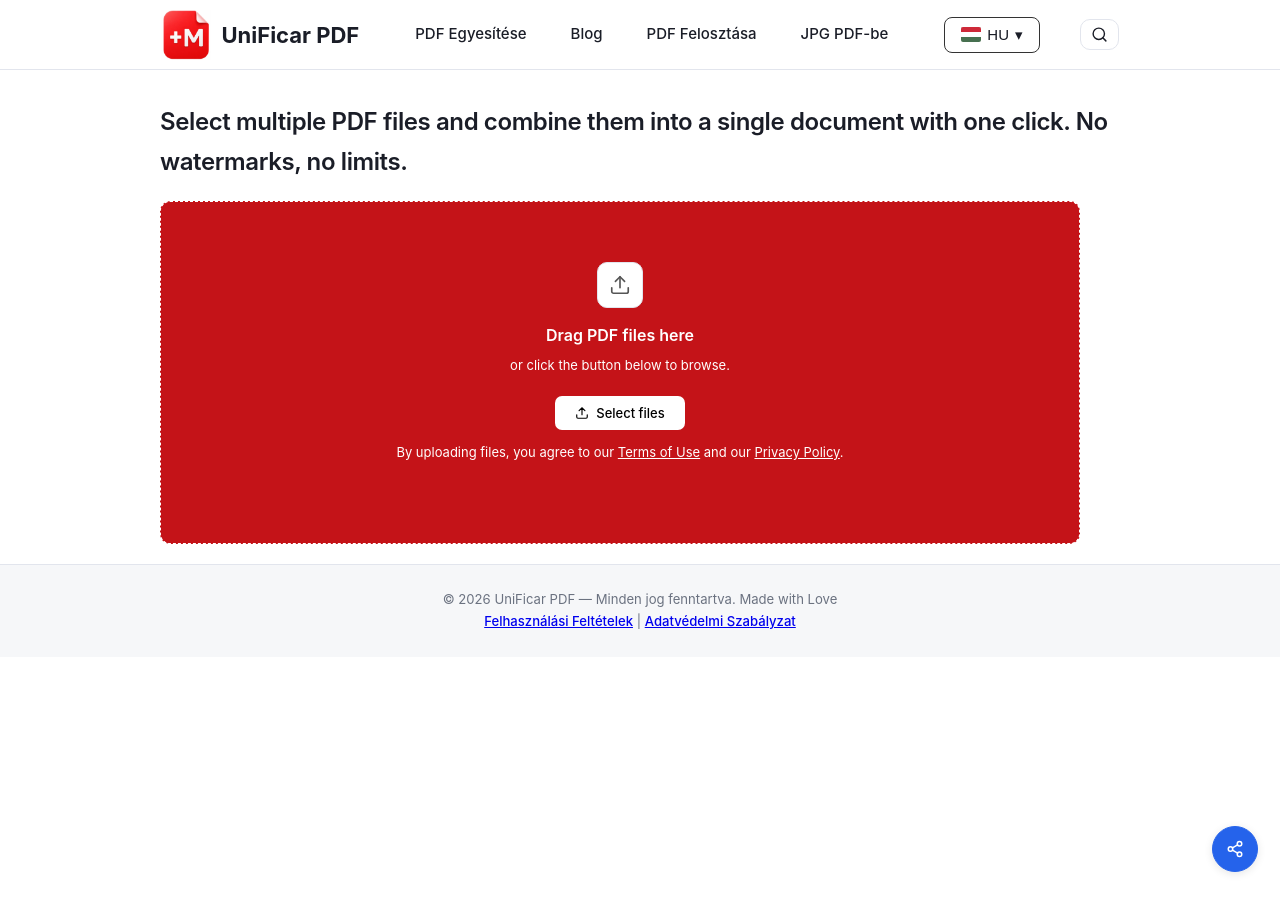
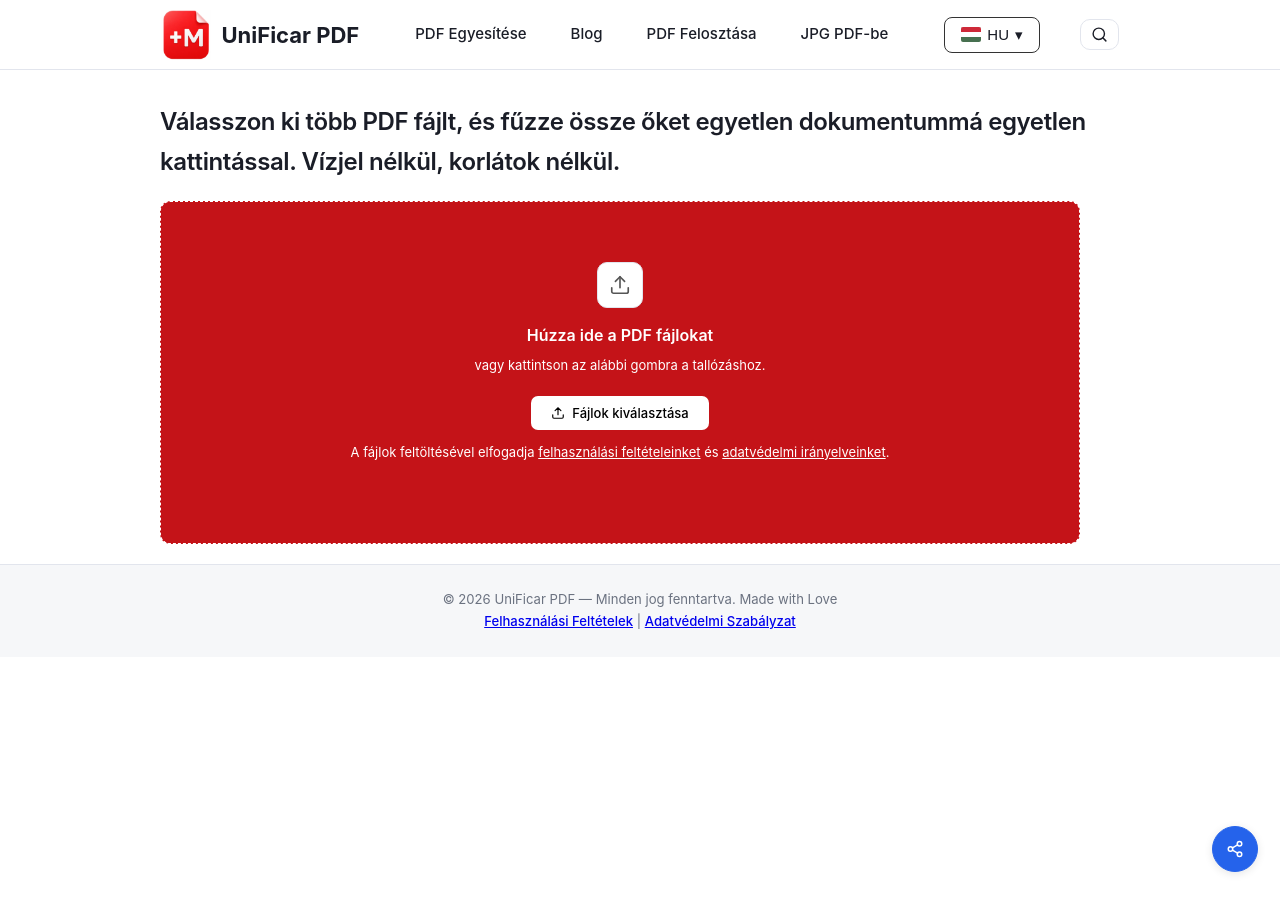
Before and after one commit to rforrupesh/jekyllmultilingual, a Jekyll site: the page built from hu/upload.md, in a window 1280 px wide. Built offline with Jekyll 4.4.1, drawn with Linux system fonts in a browser that asks for light colours.

Commit message:
Update upload.md

```diff
--- a/hu/upload.md
+++ b/hu/upload.md
@@ -721,7 +721,7 @@ scripts:
 </div>
 <main class="container1">
   <!-- H1 + P — visible before upload, hidden after -->
-  <h1 class="page-title" id="pageTitle">Select multiple PDF files and combine them into a single document with one click. No watermarks, no limits.</h1>
+  <h1 class="page-title" id="pageTitle">Válasszon ki több PDF fájlt, és fűzze össze őket egyetlen dokumentummá egyetlen kattintással. Vízjel nélkül, korlátok nélkül.</h1>
   <p class="page-sub" id="pageSub"></p>
   <!-- UPLOAD STATE (centered, full viewport height) -->
   <div id="uploadState">
@@ -733,19 +733,19 @@ scripts:
           <line x1="12" y1="3" x2="12" y2="15"/>
         </svg>
       </div>
-      <h2>Drag PDF files here</h2>
-      <p>or click the button below to browse.</p>
+      <h2>Húzza ide a PDF fájlokat</h2>
+      <p>vagy kattintson az alábbi gombra a tallózáshoz.</p>
       <button class="btn-black" id="browseBtn">
         <svg viewBox="0 0 24 24" fill="none" stroke="currentColor" stroke-width="2" stroke-linecap="round">
           <path d="M21 15v4a2 2 0 01-2 2H5a2 2 0 01-2-2v-4M17 8l-5-5-5 5M12 3v12"/>
         </svg>
-        Select files
+        Fájlok kiválasztása
       </button>
       <p class="upload-note">
-        By uploading files, you agree to our
-        <a href="/en/terms-of-use/" target="_blank">Terms of Use</a>
-        and our
-        <a href="/en/privacy-policy/" target="_blank">Privacy Policy</a>.
+        A fájlok feltöltésével elfogadja
+        <a href="/hu/terms-of-use/" target="_blank">felhasználási feltételeinket</a>
+        és
+        <a href="/hu/privacy-policy/" target="_blank">adatvédelmi irányelveinket</a>.
       </p>
     </div>
     <input type="file" id="fileInput" multiple accept="application/pdf" hidden>
@@ -754,7 +754,7 @@ scripts:
   <div id="uploadedState">
     <div class="toolbar">
       <div class="toolbar-left">
-        <span class="toolbar-title">Files to merge</span>
+        <span class="toolbar-title">Összefűzendő fájlok</span>
         <span class="file-count" id="fileCount">0</span>
         <button class="btn-sm" onclick="sortFiles('asc')">
           <svg viewBox="0 0 12 12" fill="none" stroke-width="1.6" stroke-linecap="round">
@@ -771,20 +771,20 @@ scripts:
         <button class="btn-add-top" onclick="document.getElementById('moreInput').click()">
           <svg viewBox="0 0 24 24" fill="none" stroke="currentColor" stroke-width="2" stroke-linecap="round">
             <line x1="12" y1="5" x2="12" y2="19"/><line x1="5" y1="12" x2="19" y2="12"/>
-          </svg>Add PDF
+          </svg>PDF hozzáadása
         </button>
         <button class="btn-merge-top" id="mergeBtnTop" onclick="mergePDFs()">
           <svg viewBox="0 0 24 24" fill="none" stroke="currentColor" stroke-width="2" stroke-linecap="round">
             <path d="M8 6H5a2 2 0 00-2 2v8a2 2 0 002 2h3M16 6h3a2 2 0 012 2v8a2 2 0 01-2 2h-3M12 3v18"/>
           </svg>
-          Merge PDF
+          PDF összefűzése
         </button>
       </div>
     </div>
     <div class="file-list-wrap" id="fileList"></div>
     <div class="progress-wrap" id="progressWrap">
       <div class="spinner"></div>
-      <span class="progress-text" id="progressText">Merging…</span>
+      <span class="progress-text" id="progressText">Összefűzés folyamatban…</span>
     </div>
   </div>
   <input type="file" id="moreInput" multiple accept="application/pdf" hidden>
```
Also changed, not shown: other parts of hu/upload.md (+2 -2 lines).
